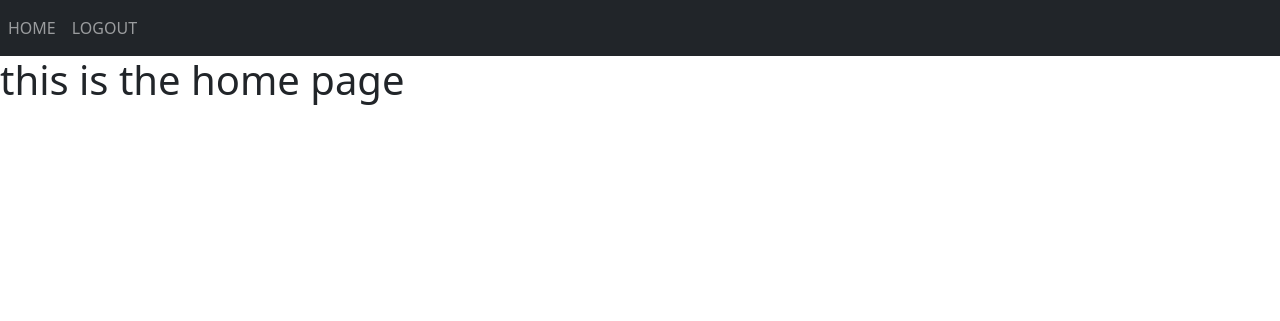
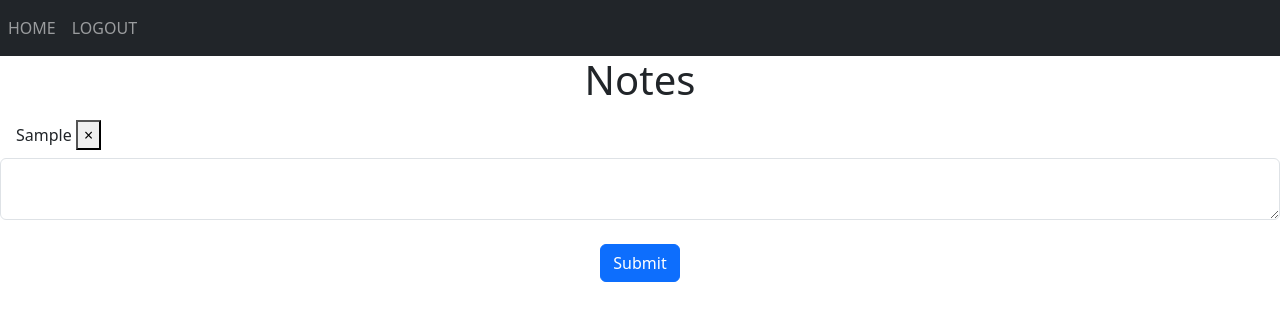
Before and after one commit to atharva-p/notetaker, a Flask app: page / in a window 1280 px wide. Shown: the top 321 px of the page. Run offline with Flask 3, Linux system fonts and the light colour scheme; a user stored in the database is signed in; tables that the repository leaves empty hold one stand-in row (values such as "Sample post").

Commit message:
version 1 complete

```diff
--- /dev/null
+++ b/website/static/script.js
@@ -0,0 +1,9 @@
+function deleteNote(noteId) {
+    // make a fetch request to the delete-note endpoint, and after the request is made redirect to the home view
+    fetch("/delete-note", {
+        method: "POST",
+        body: JSON.stringify({ noteId: noteId}),
+    }).then((_res) => {
+        window.location.href = "/";
+    });
+}
--- a/website/templates/base.html
+++ b/website/templates/base.html
@@ -62,6 +62,8 @@
      <!-- content block -->
     {% block content %} {% endblock %}
 
+     <!-- static script and the bootstrap script -->
+    <script src="{{ url_for('static', filename='script.js') }}"></script>
     <script src="https://cdn.jsdelivr.net/npm/bootstrap@5.3.3/dist/js/bootstrap.bundle.min.js" integrity="sha384-YvpcrYf0tY3lHB60NNkmXc5s9fDVZLESaAA55NDzOxhy9GkcIdslK1eN7N6jIeHz" crossorigin="anonymous"></script>
 </body>
 </html>
--- a/website/templates/home.html
+++ b/website/templates/home.html
@@ -4,5 +4,29 @@
 {% block title %} Home {% endblock %}
 
 {% block content %}
-<h1>this is the home page</h1>
+<h1 align="center">Notes</h1>
+
+<!-- displaying the user notes -->
+ <ul class="list-group list-group-flush" id="notes">
+    {% for note in user.notes %}
+        <li class="list-group-item">
+            {{note.data}}
+            <button type="button" class="close" onClick="deleteNote( {{ note.id }} )">
+                <span aria-hidden="true"> &times; </span>
+            </button>
+        </li>
+    {% endfor %}
+
+ </ul>
+
+<!-- form for allowing the user to submit the notes -->
+ <form method="POST">
+    <textarea name="note" id="note" class="form-control"></textarea>
+    <br>
+    <div align="center">
+        <button type="submit" class="btn btn-primary"> Submit </button>
+    </div>
+
+ </form>
+
 {% endblock %}
--- a/website/views.py
+++ b/website/views.py
@@ -1,15 +1,58 @@
-from flask import Blueprint, render_template
+from flask import Blueprint, render_template, request, flash
 from flask_login import login_required
-
 # get the current_user variable from flask login
 # current_user is a proxy for the currently active user
 # since this current_user is an object of User, it will have the UserMixin functions
 from flask_login import current_user
+from json import loads
+
+from .models import User, Note
+from . import db
 
 views = Blueprint('views', __name__)
 
-# the home view
-@views.route('/')
+
+# the home view for the notes
+@views.route('/', methods=['GET', 'POST'])
 @login_required
 def home():
+    if request.method == 'POST':
+        # get the note from the form
+        note_data = request.form['note']
+
+
+        if len(note_data) < 1:
+            flash('note is too short', category="error")
+        else:
+            # insert the note into the database, but we need the user_id so that we can set up the foreign key
+            # association
+            # we can use the get_id() function that we inherited from the UserMixIn class
+            note = Note(data = note_data, user_id = current_user.id)
+            db.session.add(note)
+
+            # DO NOT FORGET TO COMMIT WHEN YOU MAKE CHANGES TO THE DATABASE!!!
+            db.session.commit()
+
+
+
     return render_template('home.html', user = current_user)
+
+
+@views.route('/delete-note', methods=['POST'])
+@login_required
+def delete_note():
+    # get the note_id from the request data (this will be in string since we're using the stringify function
+    # so we will use the loads method)
+    req = loads(request.data)
+    note_id = req['noteId']
+
+    # get the note from the database
+    note = Note.query.get(note_id)
+
+    if note:
+        # only delete if belonging to the current user
+        if note.user_id == current_user.id:
+            db.session.delete(note)
+            db.session.commit()
+        else:
+            flash('note does not belong to you, error', category='error')
```
